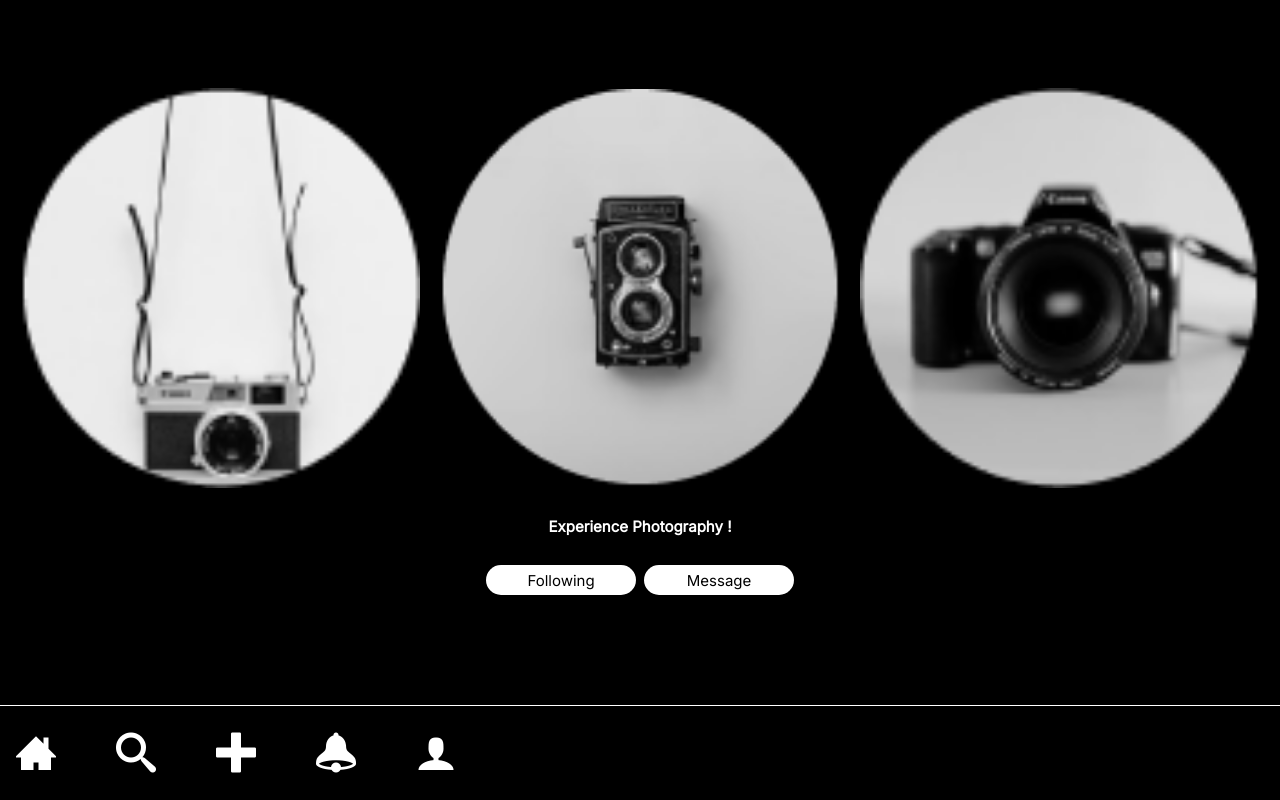
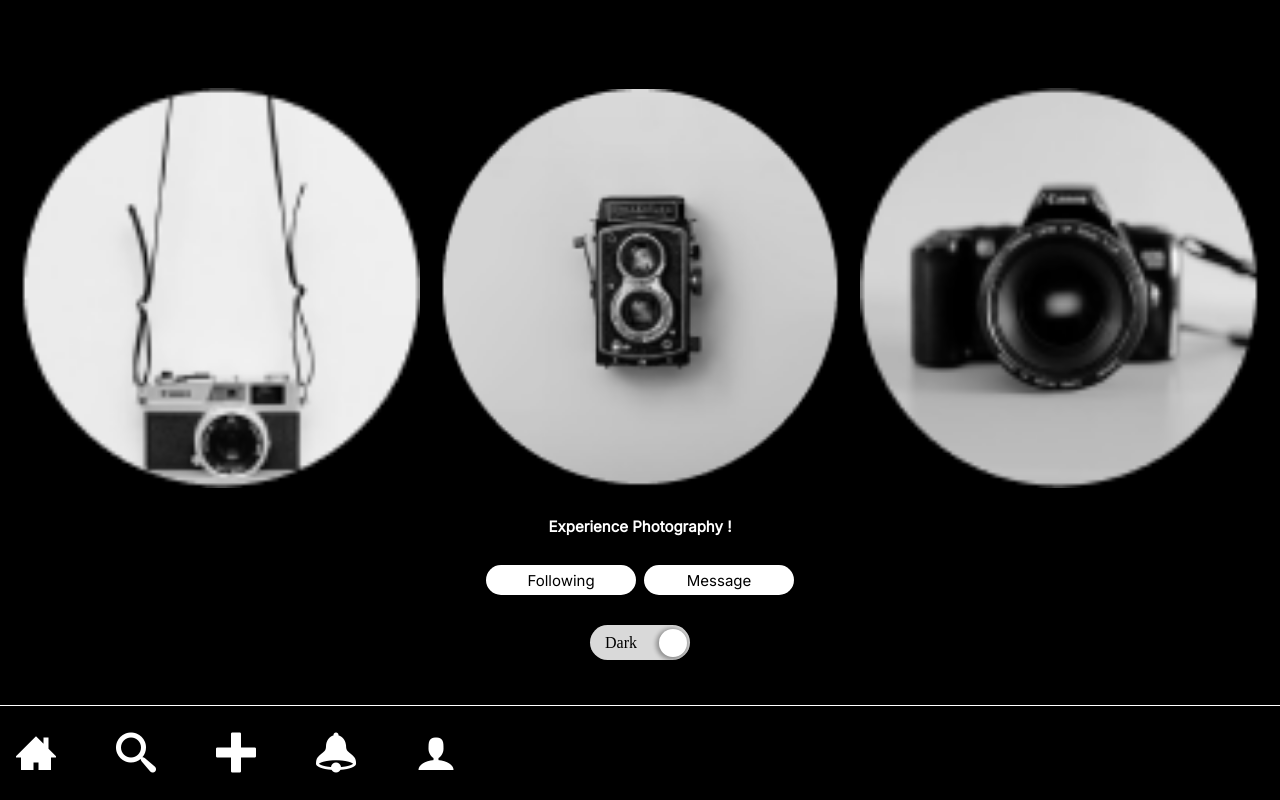
Before and after one commit to hyesom2642/Darkmode, a website: page index.html in a window 1280 px wide. Drawn offline with nearby package versions, Linux system fonts and the light colour scheme; files that its build step writes are made by us from their sources; files whose address does not match are found by name.

Commit message:
Styling dark-mode button

```diff
--- /dev/null
+++ b/styles/components/_dark-mode.scss
@@ -0,0 +1,39 @@
+.dark-mode {
+  display: flex;
+  justify-content: space-between;
+  align-items: center;
+  width: 100px;
+  height: 35px;
+  padding: 0 3px 0 15px;
+  border-radius: 39px;
+  background-color: #d9d9d9;
+  color: #000;
+  margin: 0 auto;
+  margin-bottom: 60px;
+
+  span {
+    margin-right: 14px;
+  }
+
+  &-toggle-button {
+    display: block;
+    width: 28px;
+    height: 28px;
+    border-radius: 50%;
+    background-color: #fff;
+    box-shadow: -1px 1px 4px 2px rgba(0, 0, 0, 0.33);
+  }
+
+  &.is-light {
+    // is-light 일 때 innerHTML = 'Light'로
+    padding: 0 15px 0 2px;
+    background-color: #000;
+    color: #fff;
+
+    span {
+      margin-right: 0;
+      margin-left: 14px;
+      order: 2;
+    }
+  }
+}
--- a/styles/main.scss
+++ b/styles/main.scss
@@ -5,3 +5,5 @@
 @import './layouts/grid';
 @import './layouts/header';
 @import './layouts/footer';
+
+@import './components/dark-mode';
```
